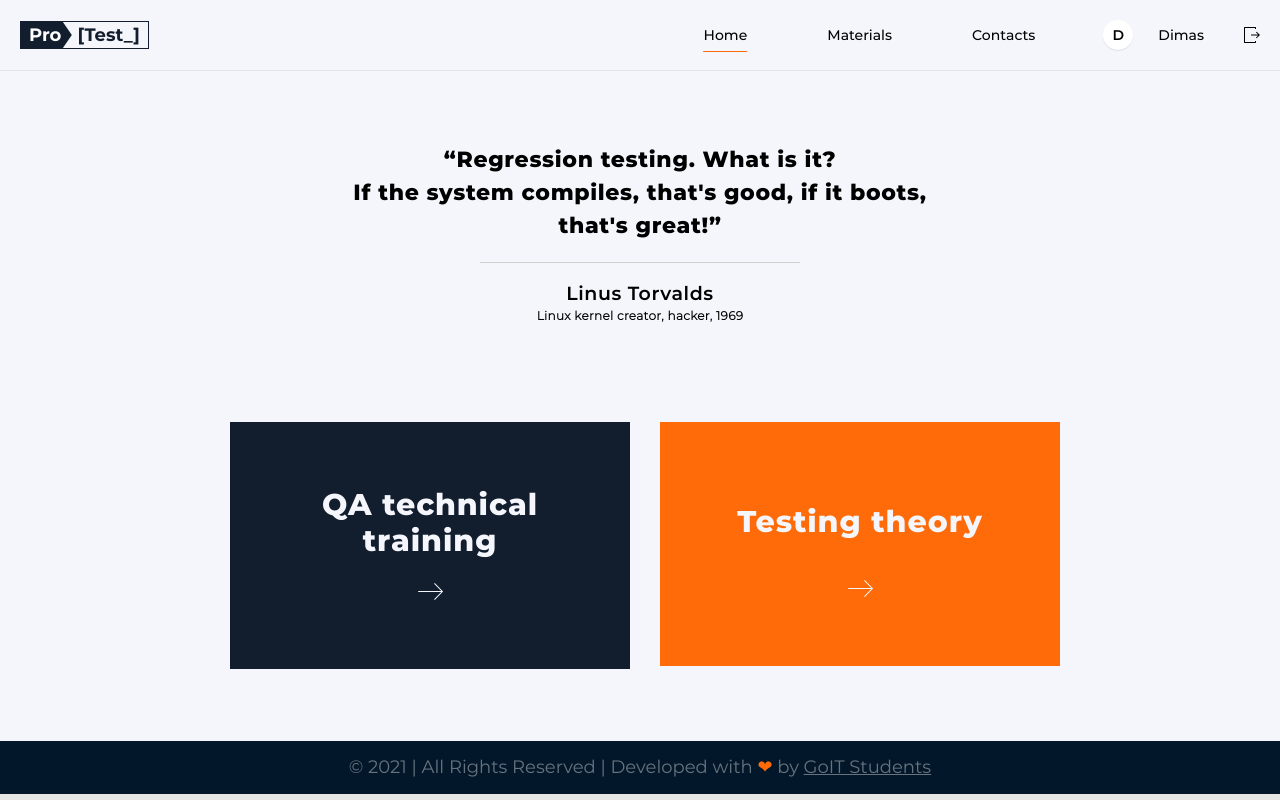
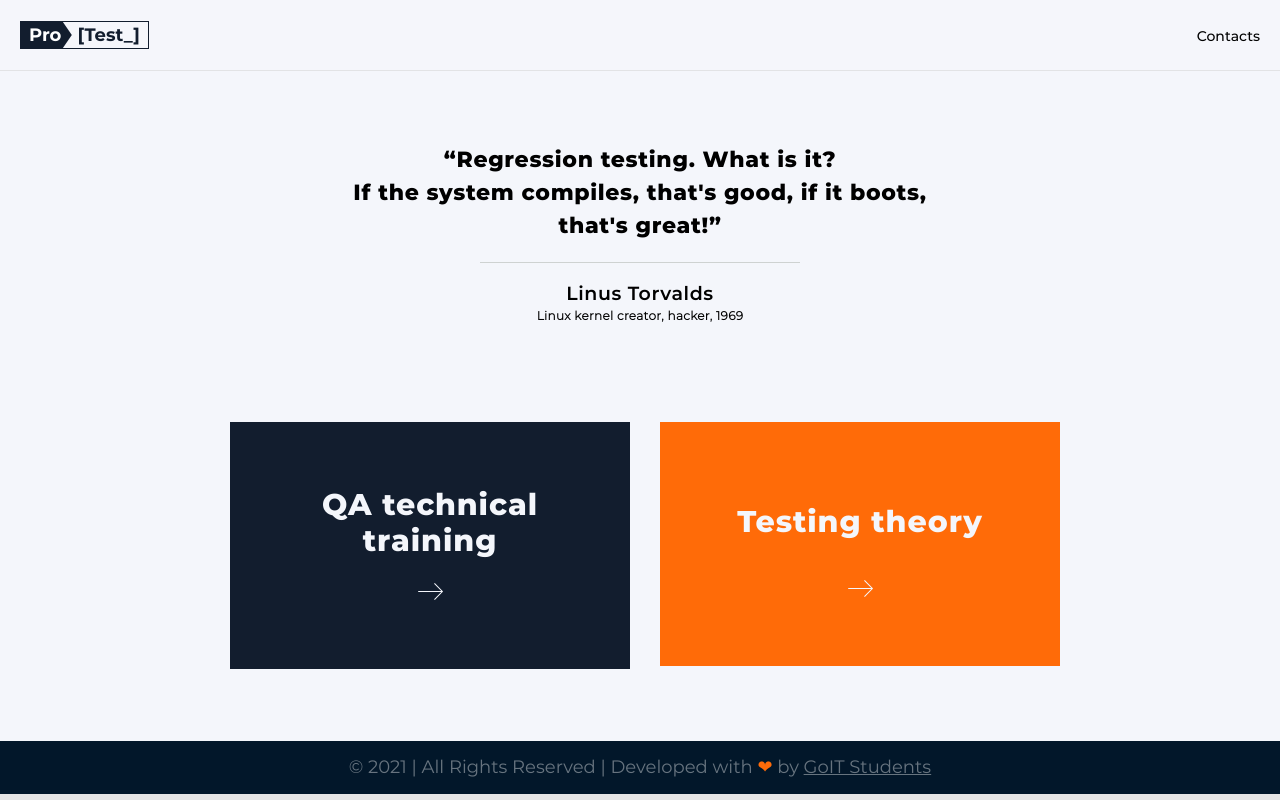
Before and after one commit to yuriev-yuriy/finalGroupProjectReact, a React (Create React App) app: page / in a window 1280 px wide. Built offline with nearby package versions, Linux system fonts and the light colour scheme.

Commit message:
added redux logic for header and navigation components

```diff
--- a/src/components/Header/Header.js
+++ b/src/components/Header/Header.js
@@ -1,17 +1,17 @@
-// import { useSelector } from 'react-redux';
 import { useState } from 'react';
-// import { Link } from 'react-router-dom';
+import { useSelector } from 'react-redux';
 
 import Logo from '../Logo';
 import Navigation from '../Navigation';
 import Burger from './Burger';
 import routes from '../../routes';
-// import { authSelectors } from '../../redux/auth/auth-selectors';
+import { authSelectors } from '../../redux/auth';
 import styles from './Header.module.css';
 
 function Header() {
   const [isOpen, setIsOpen] = useState(false);
-  // const isLoggedIn = useSelector(authSelectors.getIsLoggedIn);
+  const isLoggedIn = useSelector(authSelectors.getIsLoggedIn);
+
   return (
     <header className={styles.header}>
       <div className={styles.container}>
@@ -20,8 +20,11 @@ function Header() {
           <Navigation isOpen={isOpen} onOpenMobileMenu={setIsOpen} />
           <Burger isOpen={isOpen} onOpenMobileMenu={setIsOpen} />
         </div>
-        {/* {isLoggedIn ? <UserMenu /> : <AuthNav />} */}
-        <div className={styles.line}></div>
+        {isLoggedIn ? (
+          <div className={styles.lineLog}></div>
+        ) : (
+          <div className={styles.line}></div>
+        )}
       </div>
     </header>
   );
--- a/src/components/Header/Header.module.css
+++ b/src/components/Header/Header.module.css
@@ -13,7 +13,8 @@
   padding: 0 20px;
 }
 
-.line {
+.line,
+.lineLog {
   position: absolute;
   top: 0;
   right: 65px;
@@ -31,4 +32,8 @@
   .line {
     display: none;
   }
+
+  .lineLog {
+    /* right: 65px; */
+  }
 }
--- a/src/components/Navigation/Navigation.js
+++ b/src/components/Navigation/Navigation.js
@@ -1,27 +1,22 @@
-import { useDispatch } from 'react-redux';
+import { useSelector, useDispatch } from 'react-redux';
 import { NavLink } from 'react-router-dom';
+
 import routes from '../../routes';
-import { ReactComponent as SignOutIcon } from '../../assets/icons/svg/signOut.svg';
-import { authOperations } from '../../redux/auth';
+import { authSelectors, authOperations } from '../../redux/auth';
 import UserInfo from '../UserInfo';
 // import UserAvatarUpdate from '../UserAvatarUpdate';
+import { ReactComponent as SignOutIcon } from '../../assets/icons/svg/signOut.svg';
 import styles from './Navigation.module.css';
 
 function Navigation({ isOpen, onOpenMobileMenu }) {
+  const isLoggedIn = useSelector(authSelectors.getIsLoggedIn);
   const dispatch = useDispatch();
+
   return (
     <div className={styles.container}>
       <nav className={isOpen ? styles.navMenuActive : styles.navMenu}>
-        {/* isLoggedIn && */}
-        {/* <NavLink
-        to={routes.CONTACTS_VIEW}
-        exact
-        className={styles.link}
-        activeClassName={styles.activeLink}
-        onClick={() => onOpenMobileMenu(false)}
-      >
-        <span className={styles.text}>Contacts</span>
-      </NavLink> */}
+        {isLoggedIn ? (
+          <>
             <div className={styles.wrapper}>
               <NavLink
                 to={routes.MAIN_VIEW}
@@ -53,8 +48,10 @@ function Navigation({ isOpen, onOpenMobileMenu }) {
                 <span className={styles.text}>Contacts</span>
               </NavLink>
             </div>
-
-        <NavLink to={routes.AUTH_VIEW} onClick={() => onOpenMobileMenu(false)}>
+            <NavLink
+              to={routes.AUTH_VIEW}
+              onClick={() => onOpenMobileMenu(false)}
+            >
               <SignOutIcon
                 className={styles.signOutBtn}
                 width="16px"
@@ -62,8 +59,20 @@ function Navigation({ isOpen, onOpenMobileMenu }) {
                 onClick={() => dispatch(authOperations.logOut())}
               />
             </NavLink>
+          </>
+        ) : (
+          <NavLink
+            to={routes.CONTACTS_VIEW}
+            exact
+            className={styles.link}
+            activeClassName={styles.activeLink}
+            onClick={() => onOpenMobileMenu(false)}
+          >
+            <span className={styles.text}>Contacts</span>
+          </NavLink>
+        )}
       </nav>
-      <UserInfo onOpenMobileMenu={onOpenMobileMenu} />
+      {isLoggedIn && <UserInfo onOpenMobileMenu={onOpenMobileMenu} />}
     </div>
   );
 }
```
Also changed, not shown: src/components/UserInfo/UserInfo.js (+4 -4 lines), 1 other file (tests, documents, lock files or other folders). Lines whose indentation alone changed are shown as unchanged.
